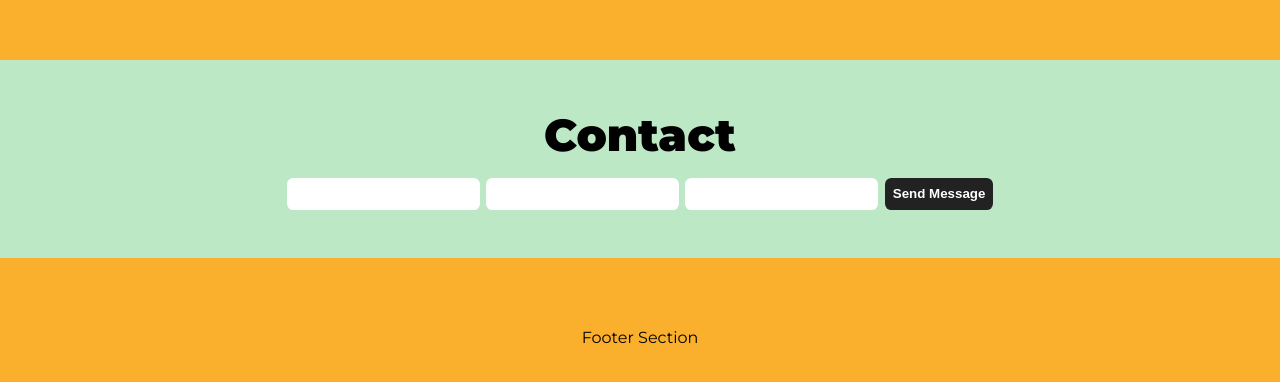
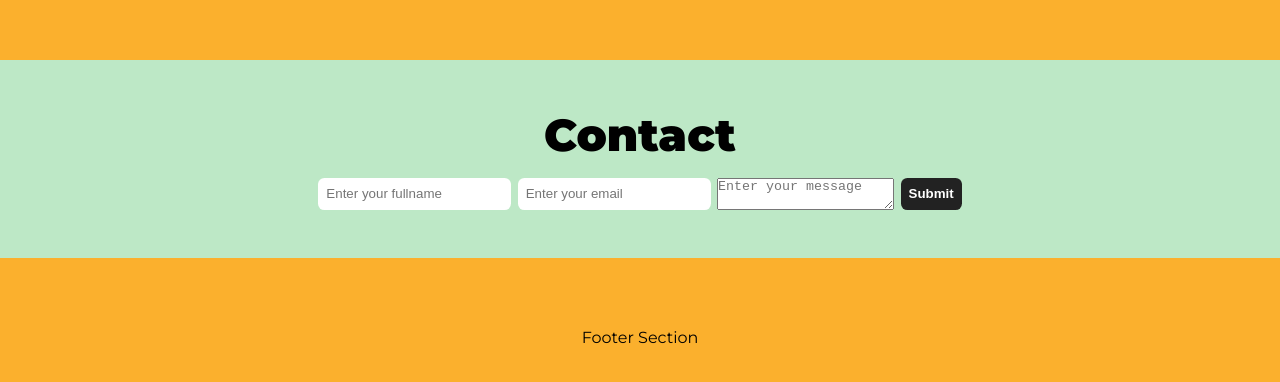
Before and after one commit to canocalir/microfire-next, a Next.js app: page / in a window 1280 px wide. Shown: the part 2612-2994 px from the top of the page. Built offline with nearby package versions, Linux system fonts and the light colour scheme.

Commit message:
created logic for react-hook-form and added emailjs

```diff
--- a/package.json
+++ b/package.json
@@ -9,6 +9,7 @@
     "lint": "next lint"
   },
   "dependencies": {
+    "@emailjs/browser": "^3.10.0",
     "@types/node": "18.14.1",
     "@types/react": "18.0.28",
     "@types/react-dom": "18.0.11",
@@ -18,6 +19,7 @@
     "next": "13.2.1",
     "react": "18.2.0",
     "react-dom": "18.2.0",
+    "react-hook-form": "^7.43.5",
     "react-icons": "^4.7.1",
     "styled-components": "^5.3.8",
     "typescript": "4.9.5"
--- a/src/components/Form/Form.tsx
+++ b/src/components/Form/Form.tsx
@@ -1,17 +1,59 @@
-import { FormMainContainer } from "./Form.styled"
+import { FormMainContainer } from "./Form.styled";
+import emailjs from "@emailjs/browser";
+import { useForm } from "react-hook-form";
+
+type Inputs = {
+  fullname: string;
+  mail: string;
+  message: string
+};
 
 const Form = () => {
+  const {
+    register,
+    handleSubmit,
+    reset,
+    formState: { errors },
+  } = useForm<Inputs>();
+  const sendEmail = (formData: any) => {
+    emailjs
+      .sendForm("Service_ID", "YOUR_TEMPLATE_ID", formData, "YOUR_PUBLIC_KEY")
+      .then(
+        (result) => {
+          console.log(result.text);
+        },
+        (error) => {
+          console.log(error.text);
+        }
+      );
+    reset();
+  };
   return (
     <FormMainContainer>
-        <h1>Contact</h1>
-          <form>
-            <input type="text" />
-            <input type="text" />
-            <input type="text" />
-            <input type="submit" value="Send Message" />
-          </form>
-        </FormMainContainer>
-  )
-}
+      <h1>Contact</h1>
+      <form onSubmit={handleSubmit(sendEmail)}>
+        <input
+          placeholder="Enter your fullname"
+          {...register("fullname", { required: "Fullname is required" })}
+          aria-invalid={errors.fullname ? "true" : "false"}
+        />
+        {errors.fullname && <p role="alert">{errors.fullname?.message}</p>}
+        <input
+          placeholder="Enter your email"
+          {...register("mail", { required: "Email Address is required" })}
+          aria-invalid={errors.mail ? "true" : "false"}
+        />
+        {errors.mail && <p role="alert">{errors.mail?.message}</p>}
+        <textarea
+          placeholder="Enter your message"
+          {...register("message", { required: "A message is required" })}
+          aria-invalid={errors.message ? "true" : "false"}
+        />
+        {errors.message && <p role="alert">{errors.message?.message}</p>}
+        <input type="submit" />
+      </form>
+    </FormMainContainer>
+  );
+};
 
-export default Form
+export default Form;
```
Also changed, not shown: 1 other file (tests, documents, lock files or other folders).
